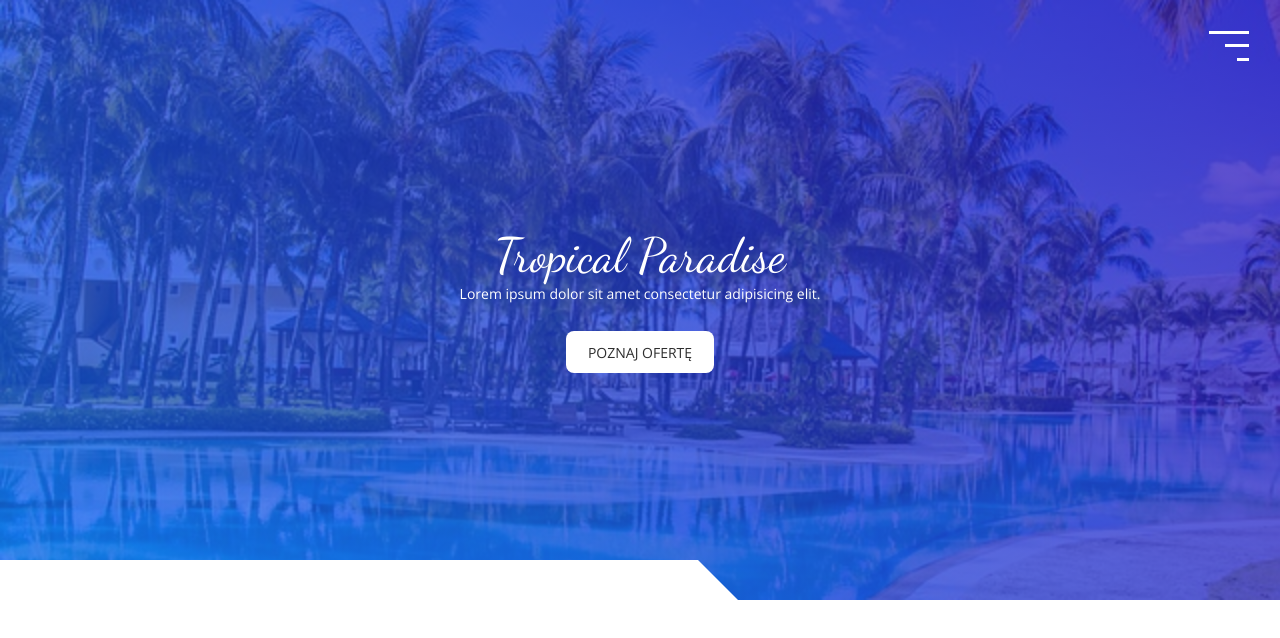
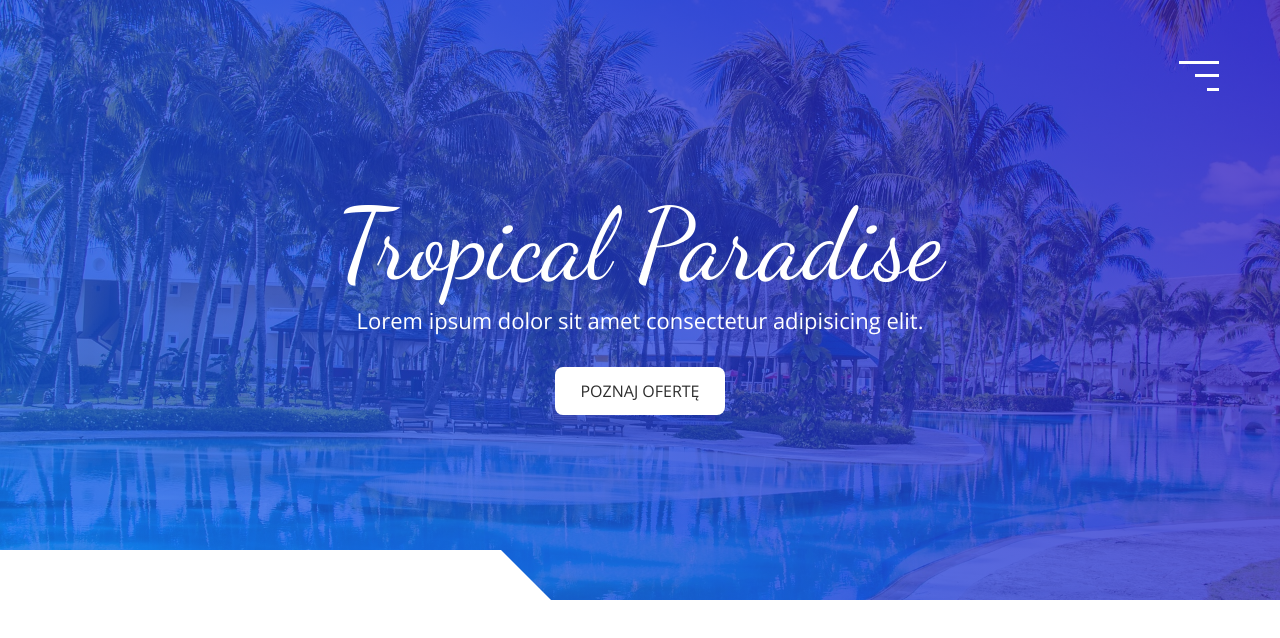
Before and after one commit to tomikom96/TropicalParadise, a plain HTML site: page index.html in a window 1280 px wide. Drawn offline with nearby package versions, Linux system fonts and the light colour scheme.

Commit message:
added media and RWD to header

```diff
--- a/sass/main.scss
+++ b/sass/main.scss
@@ -114,3 +114,43 @@ body {
 		}
 	}
 }
+
+// =====================================
+// MEDIA
+// =====================================
+
+@media (min-width: 768px) {
+	.white-block {
+		height: 50px;
+		width: 45%;
+	}
+
+	.header {
+		&__heading {
+			font-size: 6.6rem;
+		}
+
+		&__text {
+			font-size: 2.2rem;
+		}
+
+		&__btn {
+			font-size: 1.6rem;
+		}
+	}
+}
+
+@media (min-width: 992px) {
+	.burger-btn {
+		top: 50px;
+		right: 50px;
+	}
+
+	.header {
+		background-image: $blue-gradient, url("../img/palm_1920.jpg");
+
+		&__heading {
+			font-size: 10rem;
+		}
+	}
+}
```
Also changed, not shown: css/main.css, 1 other file.
